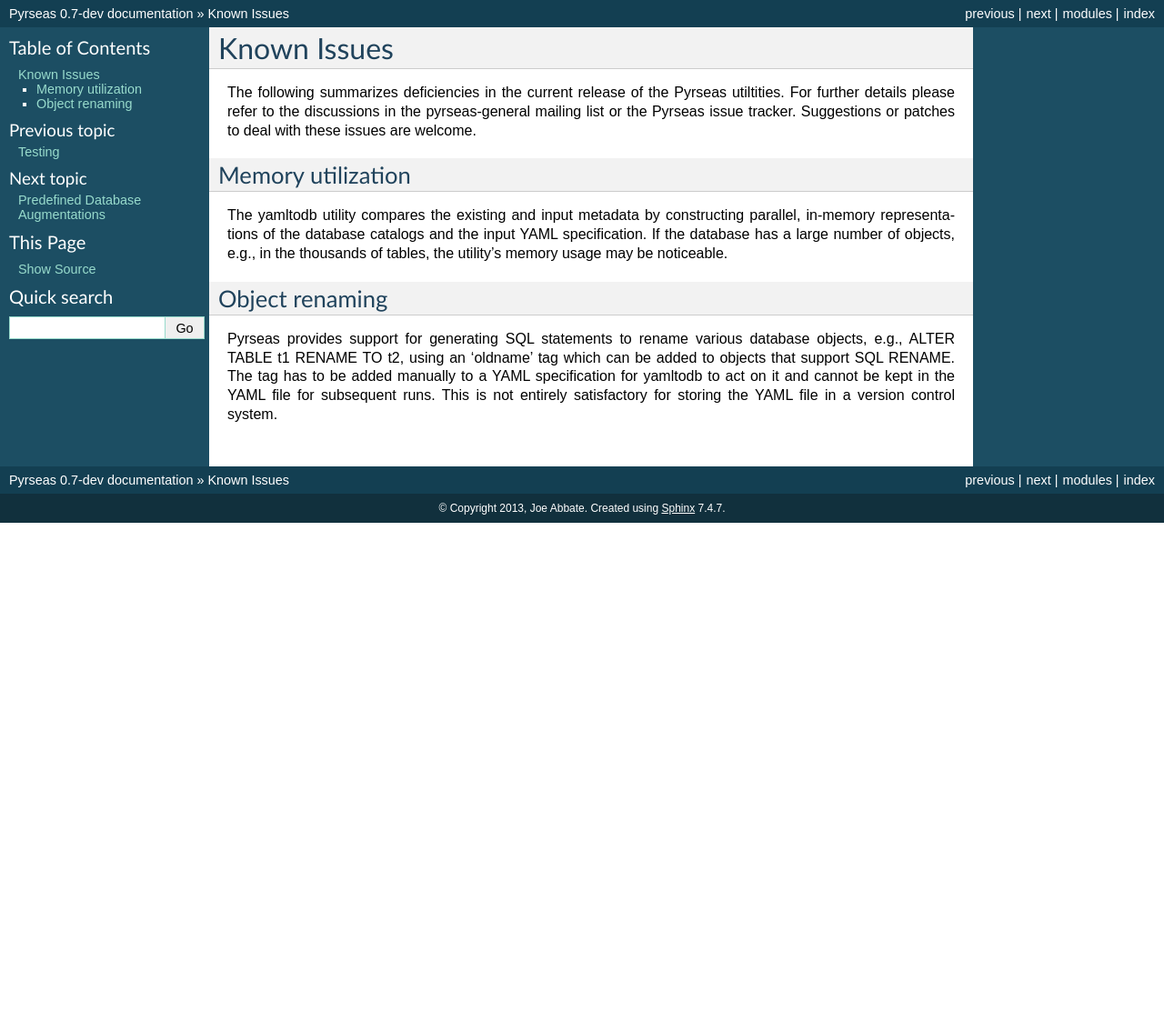
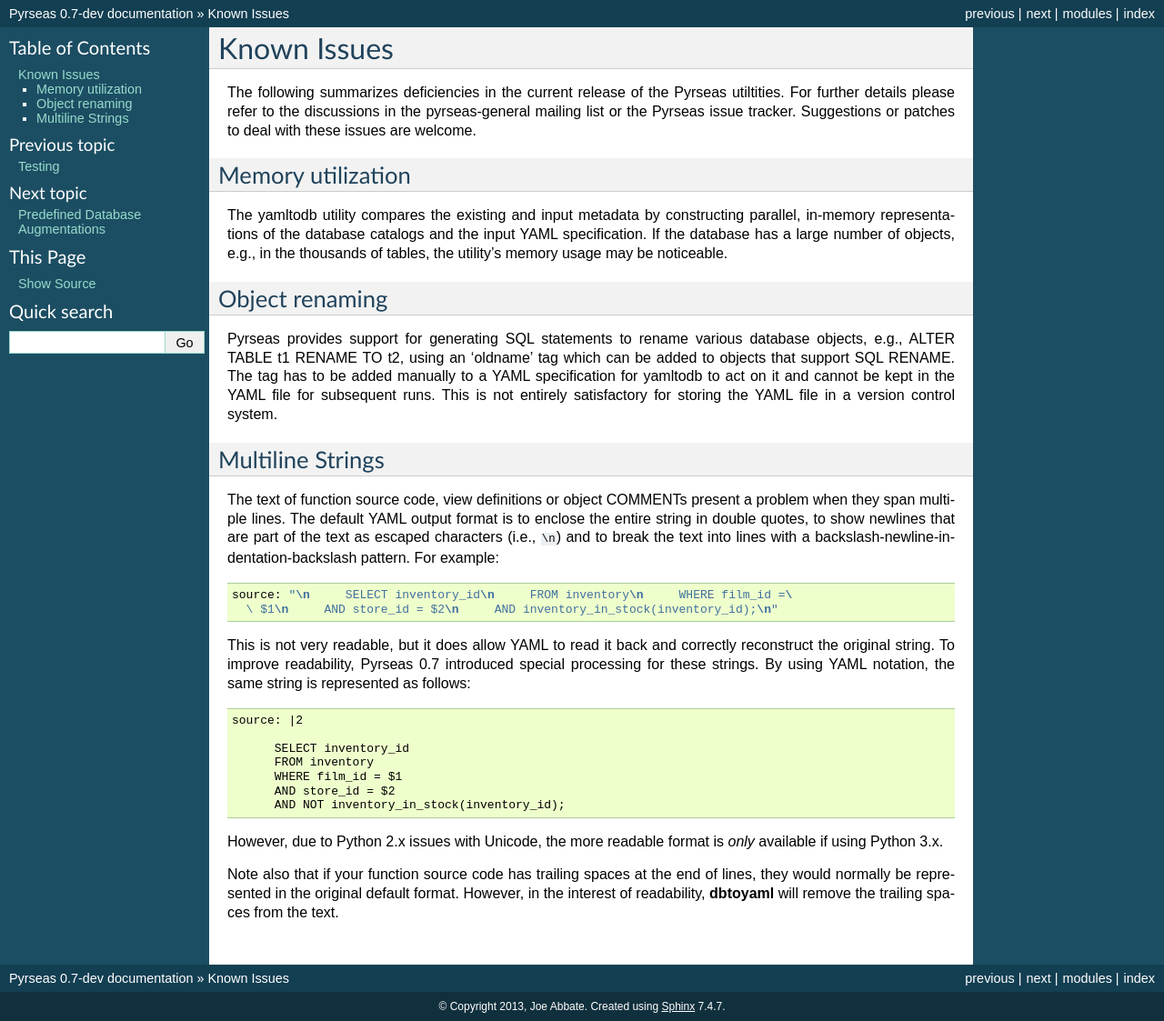
Before and after one commit to perseas/Pyrseas, a Sphinx documentation site: the page built from docs/issues.rst, in a window 1280 px wide. Shown: the whole page at 91% size. Built offline with Sphinx 7.4.7, drawn with Linux system fonts in a browser that asks for light colours; before the commit the page ends 900 px from its top, so only the background shows below that.

Commit message:
Document multiline string issues. [ci skip]

```diff
--- a/docs/issues.rst
+++ b/docs/issues.rst
@@ -26,3 +26,37 @@
 to act on it and cannot be kept in the YAML file for subsequent runs.
 This is not entirely satisfactory for storing the YAML file in a
 version control system.
+
+Multiline Strings
+-----------------
+
+The text of function source code, view definitions or object COMMENTs
+present a problem when they span multiple lines.  The default YAML
+output format is to enclose the entire string in double quotes, to
+show newlines that are part of the text as escaped characters (i.e.,
+``\n``) and to break the text into lines with a
+backslash-newline-indentation-backslash pattern.  For example::
+
+ source: "\n     SELECT inventory_id\n     FROM inventory\n     WHERE film_id =\
+   \ $1\n     AND store_id = $2\n     AND inventory_in_stock(inventory_id);\n"
+
+This is not very readable, but it does allow YAML to read it back and
+correctly reconstruct the original string.  To improve readability,
+Pyrseas 0.7 introduced special processing for these strings.  By using
+YAML notation, the same string is represented as follows::
+
+ source: |2
+
+       SELECT inventory_id
+       FROM inventory
+       WHERE film_id = $1
+       AND store_id = $2
+       AND NOT inventory_in_stock(inventory_id);
+
+However, due to Python 2.x issues with Unicode, the more readable
+format is *only* available if using Python 3.x.
+
+Note also that if your function source code has trailing spaces at the
+end of lines, they would normally be represented in the original
+default format.  However, in the interest of readability,
+:program:`dbtoyaml` will remove the trailing spaces from the text.
```
